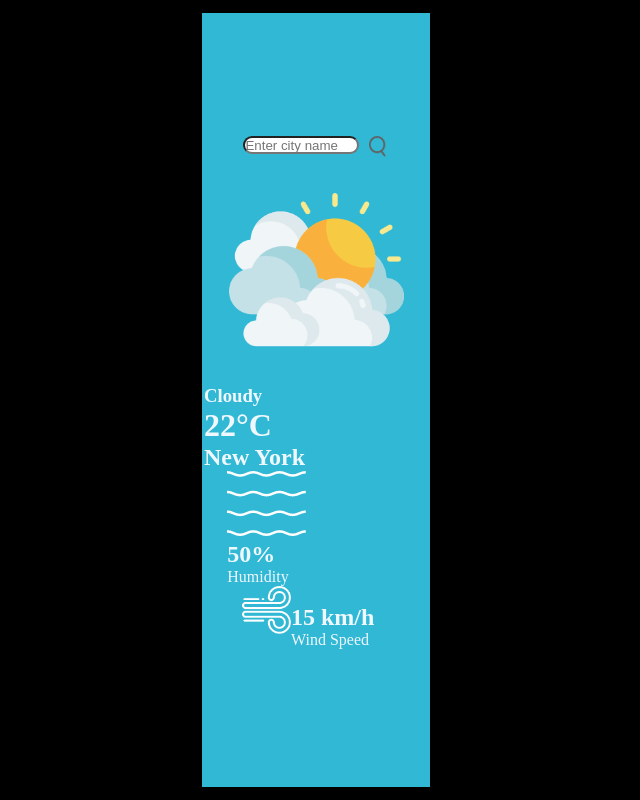
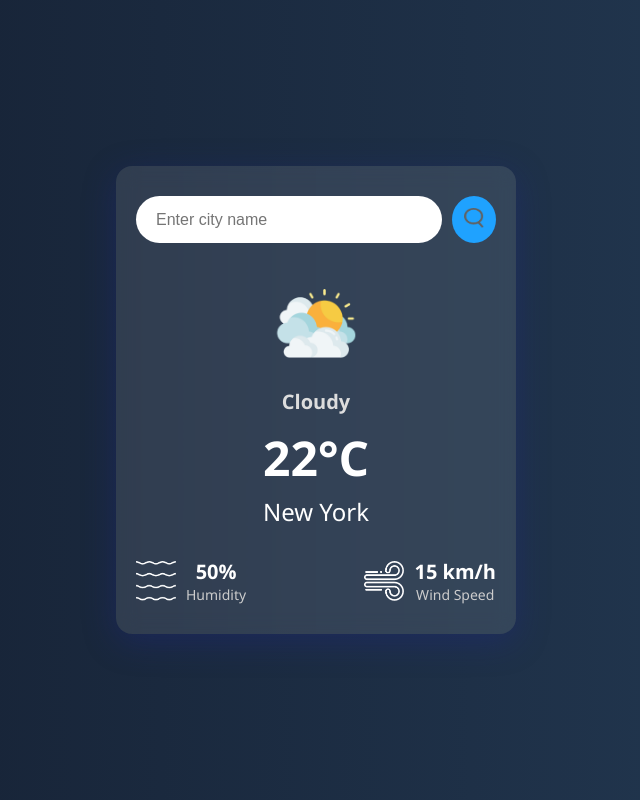
Before and after one commit to monissheikh1234/Wheather-app, a plain HTML site: page index.html in a window 1280 px wide. Shown: the whole page, without its empty margins (324-964 px from the left). Drawn offline with Linux system fonts and the light colour scheme.

Commit message:
Update style.css

```diff
--- a/style.css
+++ b/style.css
@@ -1,118 +1,135 @@
-*{
-    margin: 0;
-    padding: 0;
+* {
+  margin: 0;
+  padding: 0;
+  box-sizing: border-box;
 }
+
+body, html {
+  font-family: "Segoe UI", Tahoma, Geneva, Verdana, sans-serif;
+  background: linear-gradient(to right, #141e30, #243b55);
+  color: #fff;
+  height: 100%;
+}
+
 .main {
-    margin: 0px;
-    padding: 0px;
-    background-color: black;
-    display: flex;
-    justify-content: center;
-    /* justify-items: center;
-    align-items: center; */
-    width: 100vw;
-    height: 100vh;
+  display: flex;
+  justify-content: center;
+  align-items: center;
+  height: 100vh;
+  padding: 20px;
 }
 
 .card {
-    background-color: #30b8d4;
-    display: flex;
-    flex-direction: column;
-    justify-content: center;
-    align-items: center;
-    color: aliceblue;
-    margin: 1%;;
-
-}
-
-.humair {
-    width: 100%;
-    margin: 0px;
-    margin-top: 10%;
-    padding: 0px;
-    display: flex;
-    /* flex-direction:c */
-    justify-content: space-between;
-    align-items: end;
-    /* align-items: center; */
-}
-
-.contain {
-    margin-left: 20%;
-}
-
-.humid {
-    display: flex;
-    align-items: center;
-
-    /* margin: 0px;
-    margin-top: 2%; */
-}
-
-.wind {
-    display: flex;
-    align-items: center;
-    margin-left: 15px;
-    /* margin: 0px;
-        margin-top: 2%; */
-}
-.wind .contain1{
-    margin-left: 10%;
-}
-
-
-.value h1 {
-    text-align: center;
-}
-
-/* .humair .humid{
-    background-color: #aa1c1c;
-}
-.humair .air{
-    background-color: #aa1c1c;
-} */
-.humid img {
-    width: 30%;
-    height: 30%;
-    margin-bottom: 20%;
-}
-
-.wind img {
-    width: 30%;
-    height: 30%;
-    margin-bottom: 20%;
+  background: rgba(255, 255, 255, 0.1);
+  border-radius: 16px;
+  padding: 30px 20px;
+  width: 100%;
+  max-width: 400px;
+  box-shadow: 0 8px 32px 0 rgba(31, 38, 135, 0.37);
+  backdrop-filter: blur(10px);
+  text-align: center;
 }
 
 .inputbox {
-    /* display: flex; */
-    justify-content: center;
-    width: 70%;
-    /* background-color: #fff; */
-    align-items: center;
+  display: flex;
+  gap: 10px;
+  margin-bottom: 20px;
 }
 
 .inputbox input {
-    width: 70%;
-    height: 60%;
-    border-radius: 30px;
+  flex: 1;
+  padding: 12px 20px;
+  border: none;
+  border-radius: 25px;
+  font-size: 16px;
 }
 
 .inputbox button {
-    width: 14%;
-    height: 80%;
-    border: 0;
-    /* border-radius: 50%;  */
-    background-color: #30b8d4;
-    /* padding: 2%; */
-    cursor:  pointer;
+  background: #1fa2ff;
+  border: none;
+  border-radius: 50%;
+  padding: 12px;
+  cursor: pointer;
 }
 
 .inputbox img {
-    width: 80%;
-    /* padding: 10%; */
+  width: 20px;
+  height: 20px;
 }
 
-.inputbox {
-    display: flex;
-    justify-content: space-evenly;
+.weather-img {
+  width: 100px;
+  height: 100px;
+  object-fit: contain;
+  margin: 10px 0;
 }
+
+.weather h1 {
+  font-size: 48px;
+  margin-bottom: 5px;
+}
+
+.weather h2 {
+  font-size: 24px;
+  font-weight: 400;
+}
+
+.condition {
+  font-size: 20px;
+  color: #ddd;
+  margin-bottom: 10px;
+}
+
+.details {
+  display: flex;
+  justify-content: space-between;
+  margin-top: 30px;
+}
+
+.detail-box {
+  display: flex;
+  align-items: center;
+  gap: 10px;
+}
+
+.detail-box img {
+  width: 40px;
+  height: 40px;
+}
+
+.detail-box h2 {
+  font-size: 20px;
+  margin: 0;
+}
+
+.detail-box p {
+  font-size: 14px;
+  color: #ccc;
+}
+
+/* Responsive */
+@media (max-width: 480px) {
+  .card {
+    padding: 20px 15px;
+  }
+
+  .inputbox input {
+    font-size: 14px;
+  }
+
+  .weather h1 {
+    font-size: 36px;
+  }
+
+  .weather h2 {
+    font-size: 20px;
+  }
+
+  .detail-box h2 {
+    font-size: 18px;
+  }
+
+  .detail-box p {
+    font-size: 12px;
+  }
+}
```
